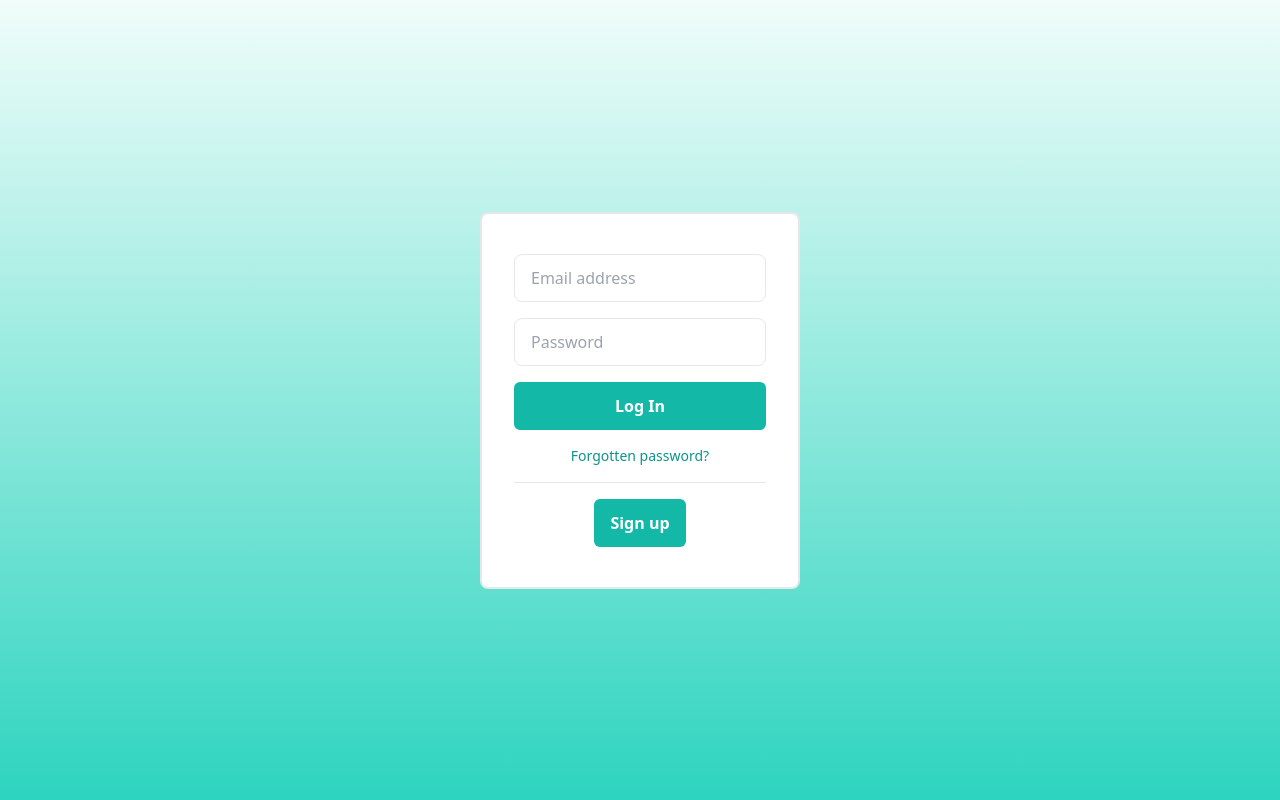
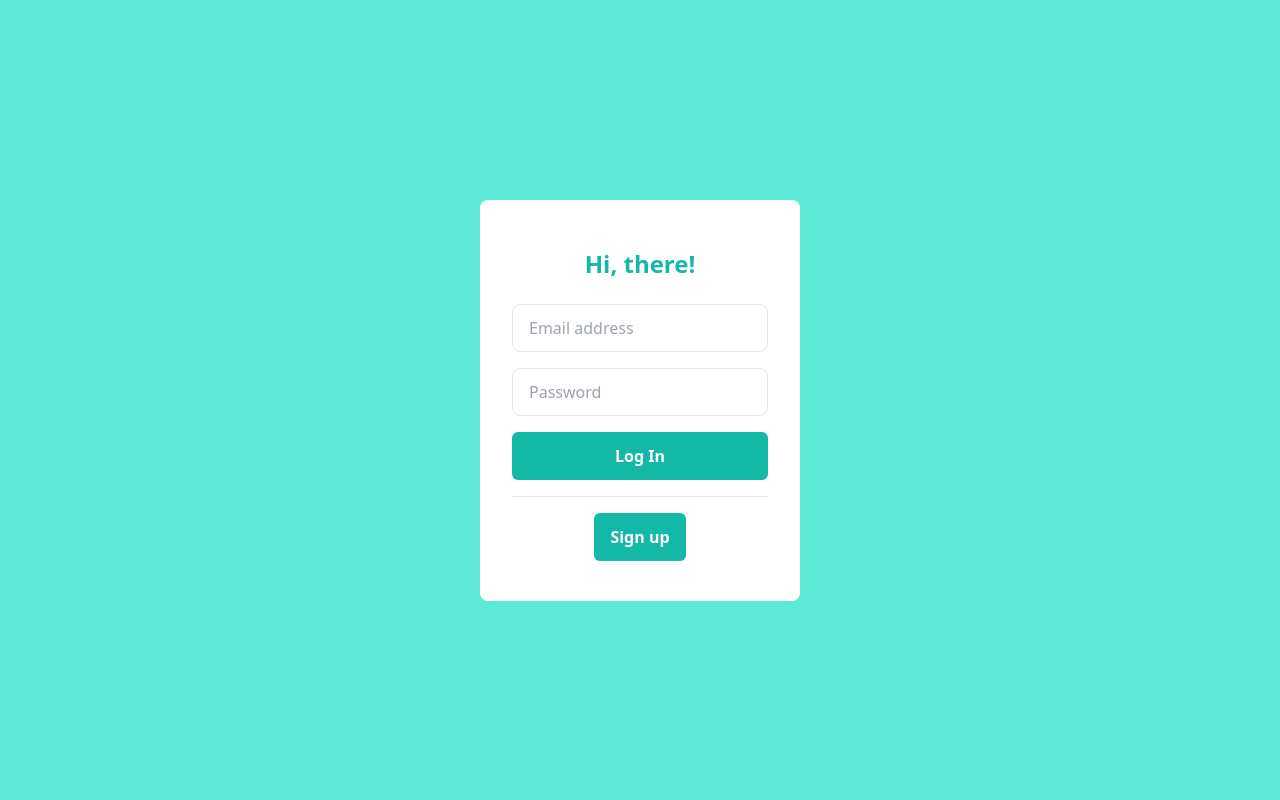
Before and after one commit to rajarshigit14/AI-Doctor-Appointment, a Python web app: template templates/login.html in a window 1280 px wide. Run offline with Jinja, Linux system fonts and the light colour scheme; the template is opened without the code that fills it, so the values that code supplies are empty; style sheets or scripts are compiled from the project's sources.

Commit message:
Update login.html

```diff
--- a/templates/login.html
+++ b/templates/login.html
@@ -4,18 +4,18 @@
     <meta charset="UTF-8">
     <meta name="viewport" content="width=device-width, initial-scale=1.0">
     <link rel="stylesheet" href="output.css">
-    <title>Login Page</title>
+    <title>Login</title>
 </head>
-<body >
-    <form  action="/" class="flex h-screen items-center justify-center bg-gradient-to-b from-teal-50 to-teal-400 ...">
-        <div class="right flex flex-col bg-white rounded-lg p-8 w-1/4 border-2 border-black-600">
+<body class="flex h-screen items-center justify-center bg-teal-300" >
+    <div class="right flex flex-col bg-white rounded-lg p-8 w-1/4">
+        <h1 class="text-teal-500 font-bold text-2xl flex justify-center p-4">Hi, there!</h1>
         <input class="px-4 h-12 my-2 border border-1 outline-blue-600  border-gray-200 rounded-lg"  type="text" placeholder="Email address">
         <input class="px-4 h-12 my-2 border border-1 outline-blue-600  border-gray-200 rounded-lg" type="password" placeholder="Password">
         <button class="btn hover:bg-teal-700 bg-teal-500 my-2 py-3 text-white font-bold rounded-md">Log In</button>
-            <span class="text-center text-teal-600 my-2 text-sm cursor-pointer hover:underline">Forgotten password?</span>
+        <!-- <span class="text-center text-teal-600 my-2 text-sm cursor-pointer hover:underline">Forgotten password?</span> -->
         <hr class="my-2">
         <button class="btn hover:bg-teal-700 bg-teal-500 my-2 py-3 text-white font-bold rounded-md w-fit mx-auto px-4 ">Sign up</button>
+
     </div>
-    </form>
 </body>
 </html>
```
Lines whose indentation alone changed are shown as unchanged.
